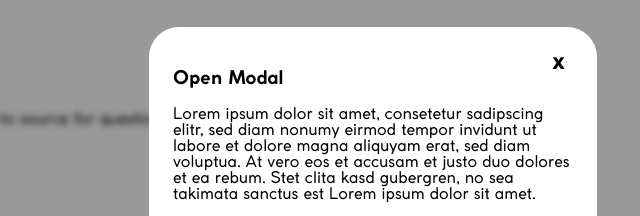
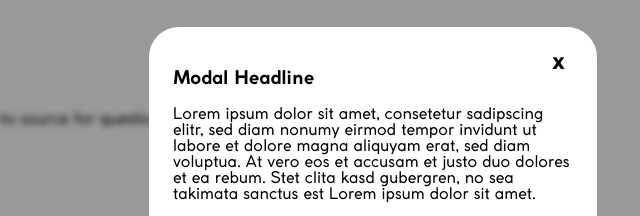
Before and after one commit to satellytes/a11y-webinar, a plain HTML site: page index.html in a window 1280 px wide. Both pictures are taken after a click on the button "Open Modal". Shown: the part 165-381 px from the top of the page, 267-907 px from the left. Drawn offline with Linux system fonts and the light colour scheme.

Commit message:
chore: update modal headline

```diff
--- a/index.html
+++ b/index.html
@@ -26,7 +26,7 @@
 <div class="main">
     <div class="modal-wrapper">
         <div class="modal">
-            <h3>Open Modal</h3>
+            <h3>Modal Headline</h3>
             <button class="close-modal-button">x</button>
             <p>Lorem ipsum dolor sit amet, consetetur sadipscing elitr, sed diam nonumy eirmod tempor invidunt ut labore
                 et dolore magna aliquyam erat, sed diam voluptua. At vero eos et accusam et justo duo dolores et ea
```
